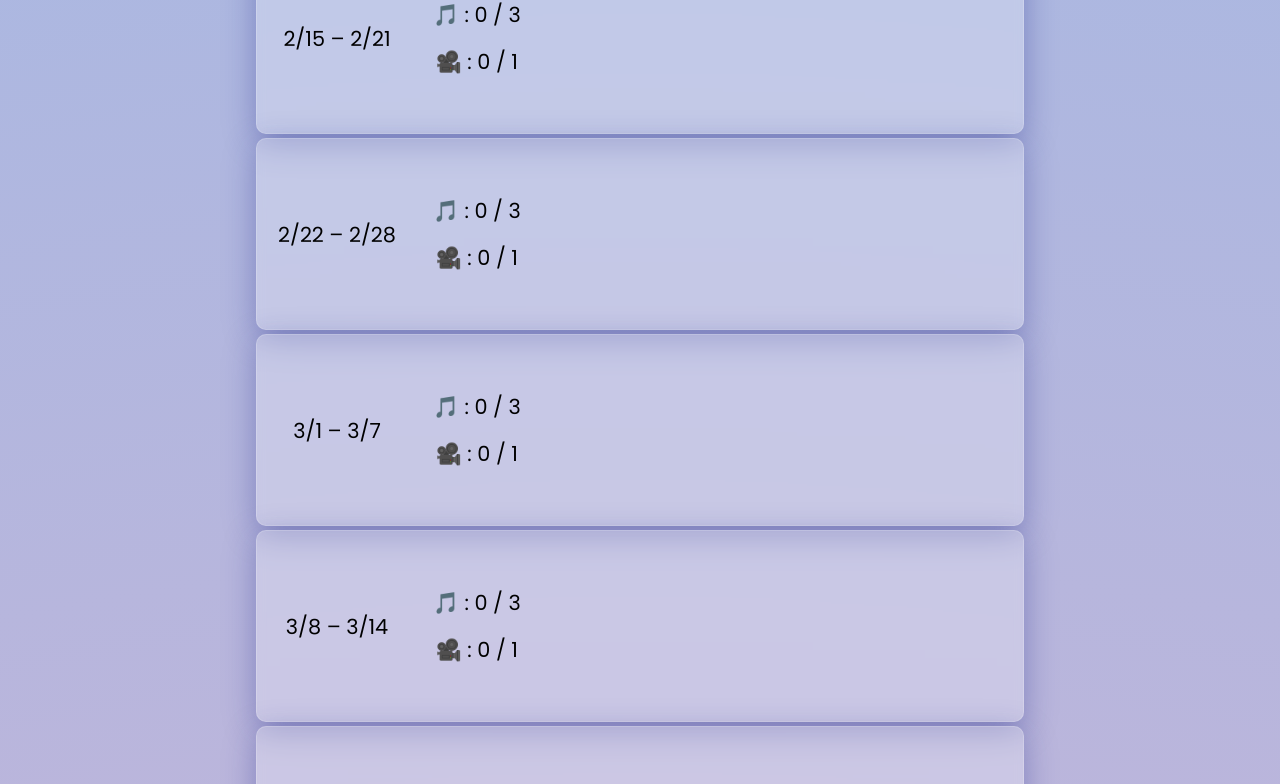
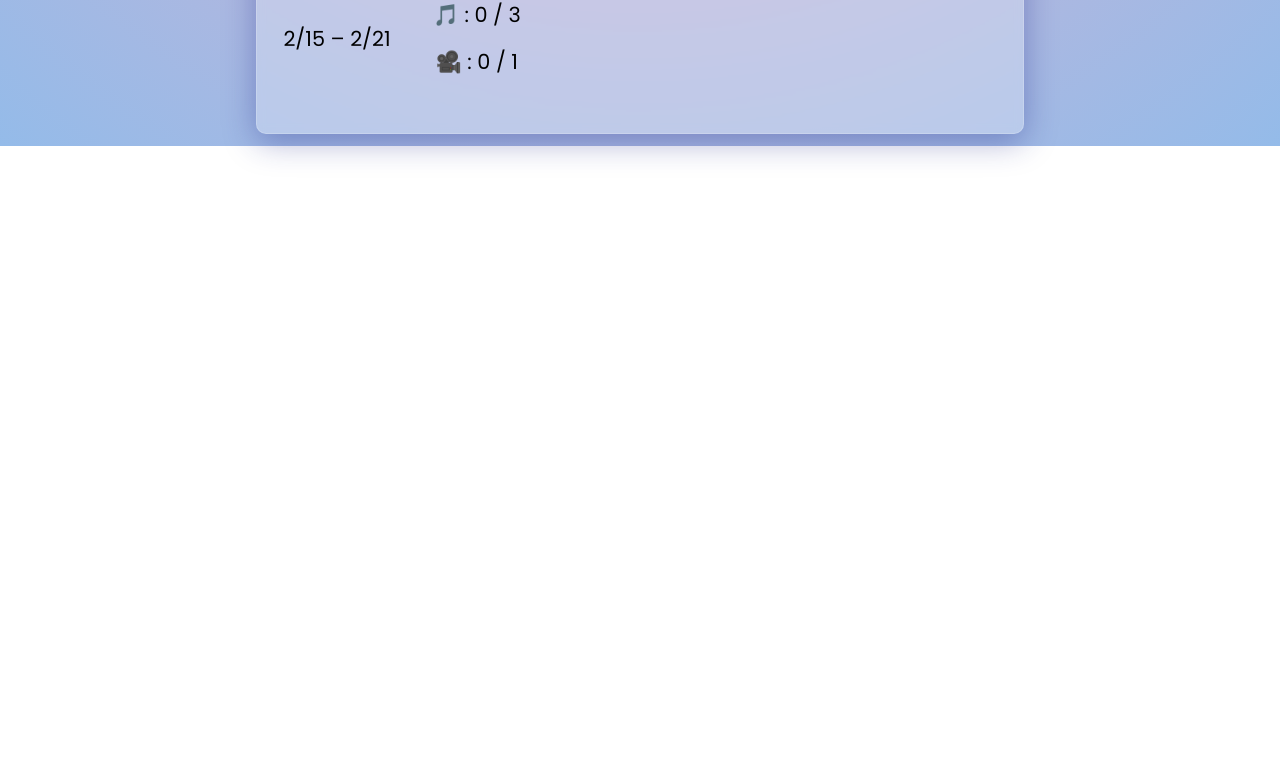
Before and after one commit to mattlindner/2026-media, a React (Vite) app: page / in a window 1280 px wide. Shown: the part 1442-2226 px from the top of the page. After the commit the page ends 1588 px from the top, so only its background shows below. Built offline with nearby package versions, Linux system fonts and the light colour scheme.

Commit message:
Quick first pass at app. Pushing it up so I can check week's compliance on the go.

```diff
--- a/src/App.tsx
+++ b/src/App.tsx
@@ -15,7 +15,7 @@ function getWeeksInYear(year: number): Date[][] {
 
   // Don't go past Dec 31 of the given year
   const yearEnd =
-    year !== today.getFullYear() ? currentWeekEnd : new Date(year, 11, 31);
+    year === today.getFullYear() ? currentWeekEnd : new Date(year, 11, 31);
 
   // Find the Sunday on or before Jan 1
   const calendarStart = new Date(yearStart);
```
